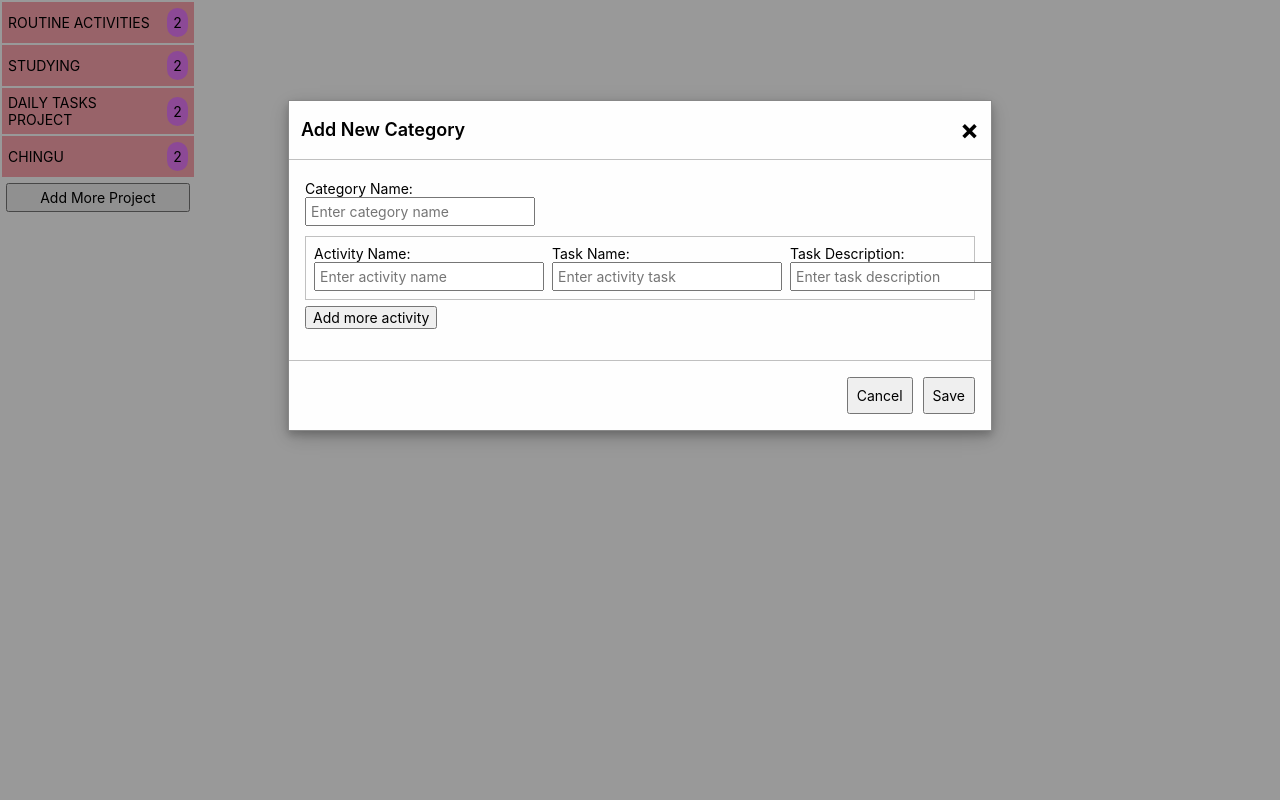
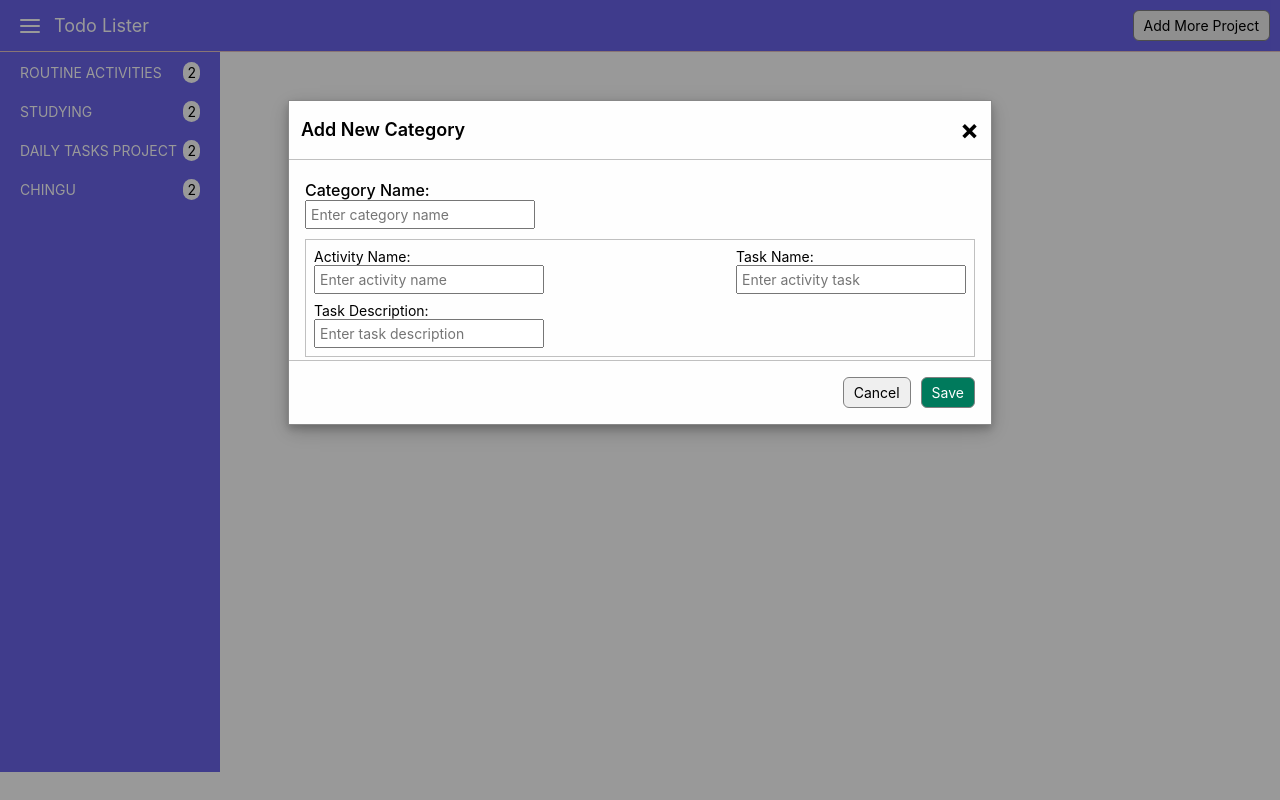
Before and after one commit to chingu-voyages/v47-tier2-team-12, a React (Vite) app: page / in a window 1280 px wide. Both pictures are taken after a click on the button "Add More Project". Built offline with nearby package versions, Linux system fonts and the light colour scheme.

Commit message:
navbar added

```diff
--- a/src/App.jsx
+++ b/src/App.jsx
@@ -1,14 +1,18 @@
-import React from 'react';
-import Sidebar from './components/Sidebar/Sidebar';
-import Dashboard from './components/dashboard/Dashboard';
+import React from "react";
+import Sidebar from "./components/Sidebar/Sidebar";
+import Dashboard from "./components/Dashboard/Dashboard";
+import Navbar from "./components/Navbar/Navbar";
 
 const App = () => {
   return (
-    <div className='app-wrapper flex'>
-      <Sidebar/>
-      <Dashboard/>
+    <div className="app-wrapper">
+      <Navbar />
+      <div className="flex gap-4">
+      <Sidebar />
+      <Dashboard />
+      </div>
     </div>
-  )
-}
+  );
+};
 
-export default App
+export default App;
--- /dev/null
+++ b/src/components/Dashboard/Dashboard.css
@@ -0,0 +1,4 @@
+.dashboard-container {
+    width: calc(100% - 22rem);
+    margin-left: 22rem;
+}
--- a/src/components/Dashboard/Dashboard.jsx
+++ b/src/components/Dashboard/Dashboard.jsx
@@ -1,11 +1,11 @@
 import React, { useContext } from "react";
 import { Todo_context } from "../Context/Context";
-
+import './Dashboard.css';
 const Dashboard = () => {
   const { projectData, setProjectData } = useContext(Todo_context);
   // console.log(projectData, "project");
   return (
-    <div className="w-full">
+    <div className="dashboard-container p-12">
       {projectData?.activityTypes?.map((item, ind) => {
         return (
           <div key={ind}>
--- /dev/null
+++ b/src/components/Navbar/Navbar.css
@@ -0,0 +1,14 @@
+.navbar {
+    background-color: hsl(243, 75%, 65%);
+    border-bottom: 1px solid #e5c4c4;
+    color: #fff;
+    width: 100%;
+    top: 0;
+    position: sticky;
+  }
+  .add-more-btn {
+    border-radius: 6px;
+    outline: none;
+    border: 1px solid gray;
+    padding: 6px 10px;
+  }
--- /dev/null
+++ b/src/components/Navbar/Navbar.jsx
@@ -0,0 +1,26 @@
+import React, { useContext } from "react";
+import { Menu } from "react-feather";
+import { Todo_context } from "../Context/Context";
+import "./Navbar.css";
+
+const Navbar = () => {
+  const { setShowModal } = useContext(Todo_context);
+  return (
+    <nav className="navbar p-6">
+      <div className="p-4 flex justify-between">
+        <div className="flex items-center gap-12 ml-8">
+          <Menu className="c-pointer" />
+          <h3 className="text-size-18">Todo Lister</h3>
+        </div>
+        <button
+          className="c-pointer add-more-btn"
+          onClick={() => setShowModal(true)}
+        >
+          Add More Project
+        </button>
+      </div>
+    </nav>
+  );
+};
+
+export default Navbar;
--- a/src/components/Sidebar/Sidebar.css
+++ b/src/components/Sidebar/Sidebar.css
@@ -1,15 +1,46 @@
 .app-sidear {
-    width: 18%;
+    width: 22rem;
+    height: 90vh;
+    overflow: auto;
+    background-color: hsl(243, 75%, 65%);
+    position: fixed;
 }
 .app-sidebar__item {
-    background-color: rgb(253 164 175);
+    padding: 4px 14px 4px 14px;
+}
+.app-sidebar__item:hover {
+    background-color: rgb(67 56 202);
+    border-radius: 8px;
 }
 .app-sidebar__item span{
-    background-color: rgb(232 121 249);
+    background-color: #fff;
+}
+.activity-type-length {
+    padding: 0.2rem 0.4rem;
 }
 .selected {
-    background-color: rgb(192 132 252);
+    background-color: rgb(67 56 202 / 1);
+    border-radius: 8px;
 }
 .activity-card {
     border: 1px solid silver;
 }
+.add-more-activity-btn {
+    padding: 6px 10px;
+    border-radius: 6px;
+    border: 1px solid gray;
+    background: hsl(243, 75%, 65%);
+    color: white;
+}
+.cancel-btn {
+    padding: 6px 10px;
+    border-radius: 6px;
+    border: 1px solid gray;
+}
+.save-btn {
+    padding: 6px 10px;
+    border-radius: 6px;
+    border: 1px solid gray;
+    background-color: #007A5C;
+    color: #fff;
+}
--- a/src/components/Sidebar/Sidebar.jsx
+++ b/src/components/Sidebar/Sidebar.jsx
@@ -11,6 +11,7 @@ const Sidebar = () => {
   const [categoryName, setCategoryName] = useState("");
   const [addNewActivity, setAddNewActivity] = useState([
     {
+      id:0,
       activityName: "",
       taskName: "",
       taskDescription: "",
@@ -33,6 +34,14 @@ const Sidebar = () => {
         },
       ],
     }));
+    setAddNewActivity([
+      {
+        id:0,
+        activityName: "",
+        taskName: "",
+        taskDescription: "",
+      },
+    ]);
     const temp = {
       categoryName: categoryName,
       activityTypes: newData,
@@ -40,10 +49,18 @@ const Sidebar = () => {
     setGlobalData([...globalData, temp]);
     setShowModal(false);
   };
+  function generateUniqueNumber() {
+    const timestamp = new Date().getTime();
+    const randomNumber = Math.floor(Math.random() * 1000);
+    const uniqueNumber = timestamp + randomNumber;
+    return uniqueNumber;
+  }
   const handleAddNewActivity = () => {
+    const {id}=addNewActivity;
     setAddNewActivity([
       ...addNewActivity,
       {
+        id:generateUniqueNumber(),
         activityName: "",
         taskName: "",
         taskDescription: "",
@@ -51,9 +68,7 @@ const Sidebar = () => {
     ]);
   };
   const handleDeleteRow = (index) => {
-    const res = addNewActivity.filter(
-      (ele,ind) => ind !== index
-    );
+    const res = addNewActivity.filter((ele, ind) => ind !== index);
     setAddNewActivity(res);
   };
 
@@ -63,7 +78,7 @@ const Sidebar = () => {
         return (
           <div
             key={ind}
-            className={`app-sidebar__item flex p-6 items-center justify-between gap-6 c-pointer ${
+            className={`app-sidebar__item flex m-4 items-center justify-between gap-6 c-pointer ${
               currentSelectedInd === ind ? "selected" : ""
             }`}
             onClick={() => {
@@ -71,32 +86,24 @@ const Sidebar = () => {
               setCurrentSelectedInd(ind);
             }}
           >
-            <h3>{ele.categoryName}</h3>{" "}
-            <span className="p-6 border-rounded-20">
+            <h3 className="color-white">{ele.categoryName}</h3>{" "}
+            <span className="border-rounded-20 activity-type-length">
               {ele.activityTypes.length}
             </span>
           </div>
         );
       })}
-      <div className="pt-2 m-4">
-        <button
-          className="w-full p-4 c-pointer"
-          onClick={() => setShowModal(true)}
-        >
-          Add More Project
-        </button>
-      </div>
       <Modal
         title="Add New Category"
         footer={
           <>
             <button
-              className="p-8 c-pointer"
+              className="c-pointer cancel-btn"
               onClick={() => setShowModal(false)}
             >
               Cancel
             </button>
-            <button className="p-8 c-pointer" onClick={handleActivitySave}>
+            <button className="c-pointer save-btn" onClick={handleActivitySave}>
               Save
             </button>
           </>
@@ -105,7 +112,7 @@ const Sidebar = () => {
       >
         <div className="flex flex-column gap-2">
           <div>
-            <label>Category Name:</label>
+            <label className="font-weight-500 text-size-16">Category Name:</label>
             <br />
             <input
               type="text"
@@ -119,12 +126,12 @@ const Sidebar = () => {
             {addNewActivity.map((ele, ind) => {
               return (
                 <div
-                  key={ind}
+                  key={ele?.id}
                   className={`flex ${
                     ind !== 0 ? "gap-20 items-end" : "justify-between"
                   } `}
                 >
-                  <div className="flex gap-8 justify-between">
+                  <div className="flex gap-8 justify-between flex-wrap">
                     <div>
                       <label>Activity Name:</label>
                       <br />
@@ -162,7 +169,7 @@ const Sidebar = () => {
                   <span
                     className="c-pointer"
                     title="delete"
-                    onClick={() => handleDeleteRow(res)}
+                    onClick={() => handleDeleteRow(ind)}
                     style={{ display: ind === 0 ? "none" : "block" }}
                   >
                     <Trash2 size={20} color="red" />
@@ -174,7 +181,7 @@ const Sidebar = () => {
           <div className="flex pt-4">
             {" "}
             <button
-              className="c-pointer"
+              className="c-pointer add-more-activity-btn"
               onClick={() => handleAddNewActivity()}
             >
               Add more activity
--- a/src/index.css
+++ b/src/index.css
@@ -42,6 +42,13 @@ ul li {
 :root {
   font-size: 62.5%;
   /* 1rem = 10px (62.5% of 16px, which is the default font size) */
+   /* Border Radius */
+   --radius-rounded-2: 0.2rem;
+   --radius-rounded-4: 0.4rem;
+   --radius-rounded-5: 0.5rem;
+   --radius-rounded-6: 0.6rem;
+   --radius-rounded-8: 0.8rem;
+   --radius-rounded--Cirlce: 50%;
 }
 /* #root {
   min-height: 100vh;
@@ -253,6 +260,36 @@ ul li {
 }
 .m-40 {
   margin: 4rem;
+}
+.ml-2 {
+  margin-left: 0.2rem;
+}
+.ml-4 {
+  margin-left: 0.4rem;
+}
+.ml-6 {
+  margin-left: 0.6rem;
+}
+.ml-8 {
+  margin-left: 0.8rem;
+}
+.ml-10 {
+  margin-left: 1rem;
+}
+.ml-12 {
+  margin-left: 1.2rem;
+}
+.ml-14 {
+  margin-left: 1.4rem;
+}
+.ml-16 {
+  margin-left: 1.6rem;
+}
+.ml-18 {
+  margin-left: 1.8rem;
+}
+.ml-20 {
+  margin-left: 2rem;
 }
 /* margin end */
 /* Typography */
@@ -507,3 +544,16 @@ ul li {
 .c-default {
   cursor: default;
 }
+/* color */
+.color-white {
+  color: #fff;
+}
+.color-black {
+  color: #000;
+}
+.bg-white {
+  background-color: #fff;
+}
+.bg-black {
+  background-color: #000;
+}
```
